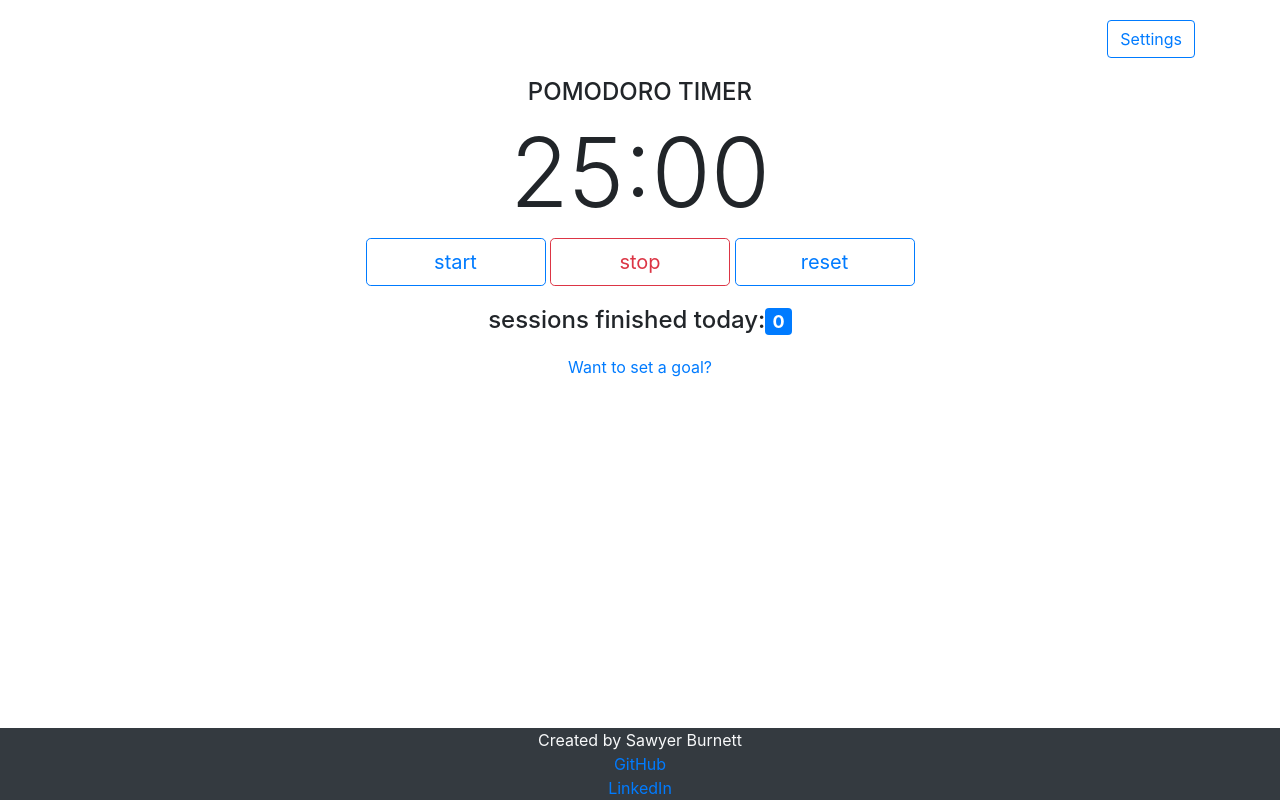
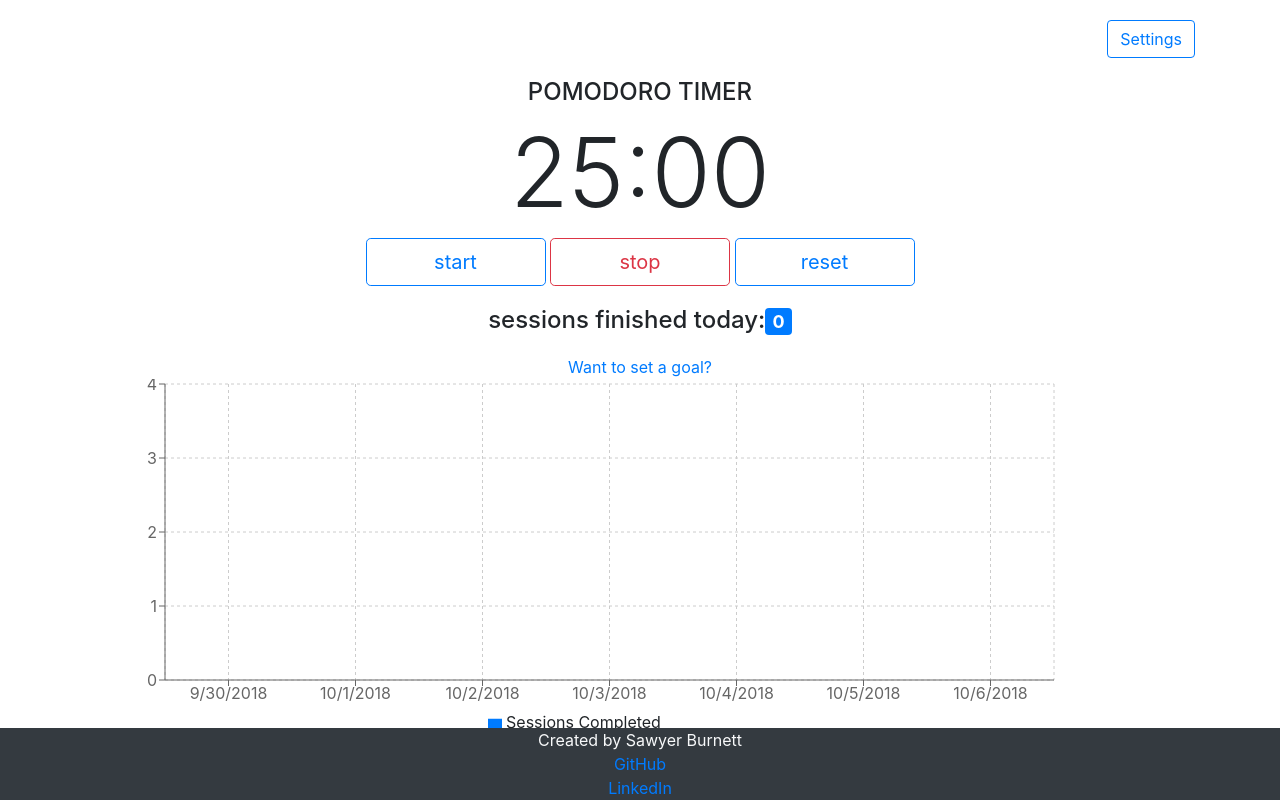
Before and after one commit to Burnett2k/work-timer-react, a React (Create React App) app: page / in a window 1280 px wide. Built offline with nearby package versions, Linux system fonts and the light colour scheme.

Commit message:
add progress chart to bottom of page

```diff
--- a/src/components/App.js
+++ b/src/components/App.js
@@ -4,6 +4,7 @@ import CountdownTimer from "../containers/CountdownTimer.js";
 import Footer from "./Footer.js";
 import SavePreferences from "../containers/SavePreferences.js";
 import SaveGoals from "../containers/SaveGoals";
+import ProgressChart from "../components/ProgressChart";
 
 class App extends Component {
   constructor(props) {
@@ -106,6 +107,7 @@ class App extends Component {
           isEditMode={this.state.isEditMode}
           toggleEditMode={this.toggleEditMode}
         />
+        <ProgressChart />
         <Footer />
       </div>
     );
--- a/src/components/ProgressChart.js
+++ b/src/components/ProgressChart.js
@@ -1,4 +1,3 @@
-const React = require("react");
 import utils from "../utils/utils";
 import {
   BarChart,
@@ -7,9 +6,14 @@ import {
   YAxis,
   CartesianGrid,
   Tooltip,
-  Legend
+  Legend,
+  ResponsiveContainer
 } from "recharts";
-
+const React = require("react");
+const styles = {
+  width: "90%",
+  height: 400
+};
 const data = [];
 
 class ProgressChart extends React.Component {
@@ -38,22 +42,26 @@ class ProgressChart extends React.Component {
 
   render() {
     return (
-      <React.Fragment>
-        <p>progress chart!</p>
+      <div style={styles}>
+        <ResponsiveContainer height="90%">
           <BarChart
-          width={600}
-          height={300}
+            height={400}
             data={data}
             margin={{ top: 5, right: 30, left: 20, bottom: 5 }}
           >
             <CartesianGrid strokeDasharray="3 3" />
-          <XAxis dataKey="date" />
-          <YAxis />
+            <XAxis legendType="square" dataKey="date" />
+            <YAxis type="number" interval={0} />
             <Tooltip />
             <Legend />
-          <Bar dataKey="sessionsCompleted" fill="#007bff" />
+            <Bar
+              dataKey="sessionsCompleted"
+              name="Sessions Completed"
+              fill="#007bff"
+            />
           </BarChart>
-      </React.Fragment>
+        </ResponsiveContainer>
+      </div>
     );
   }
 }
```
Lines whose indentation alone changed are shown as unchanged.
